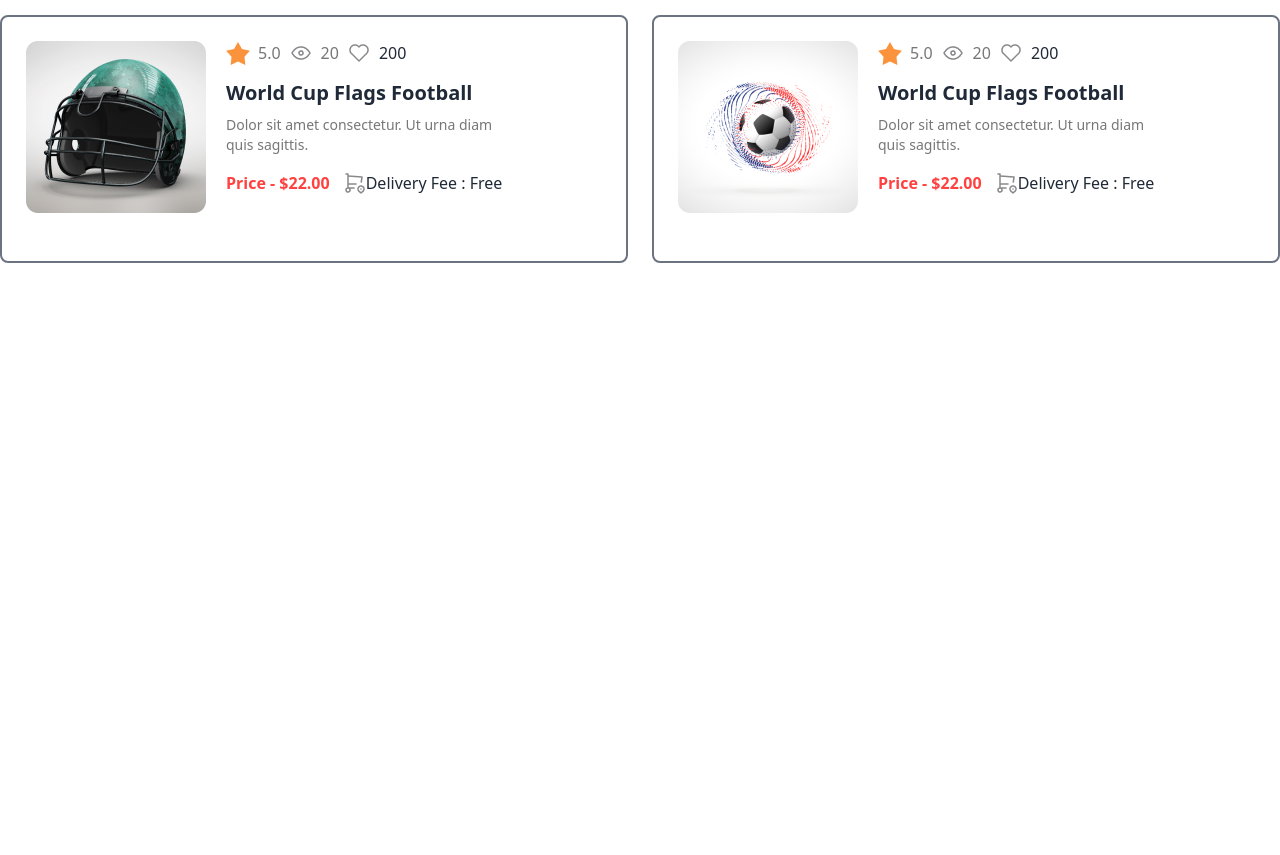
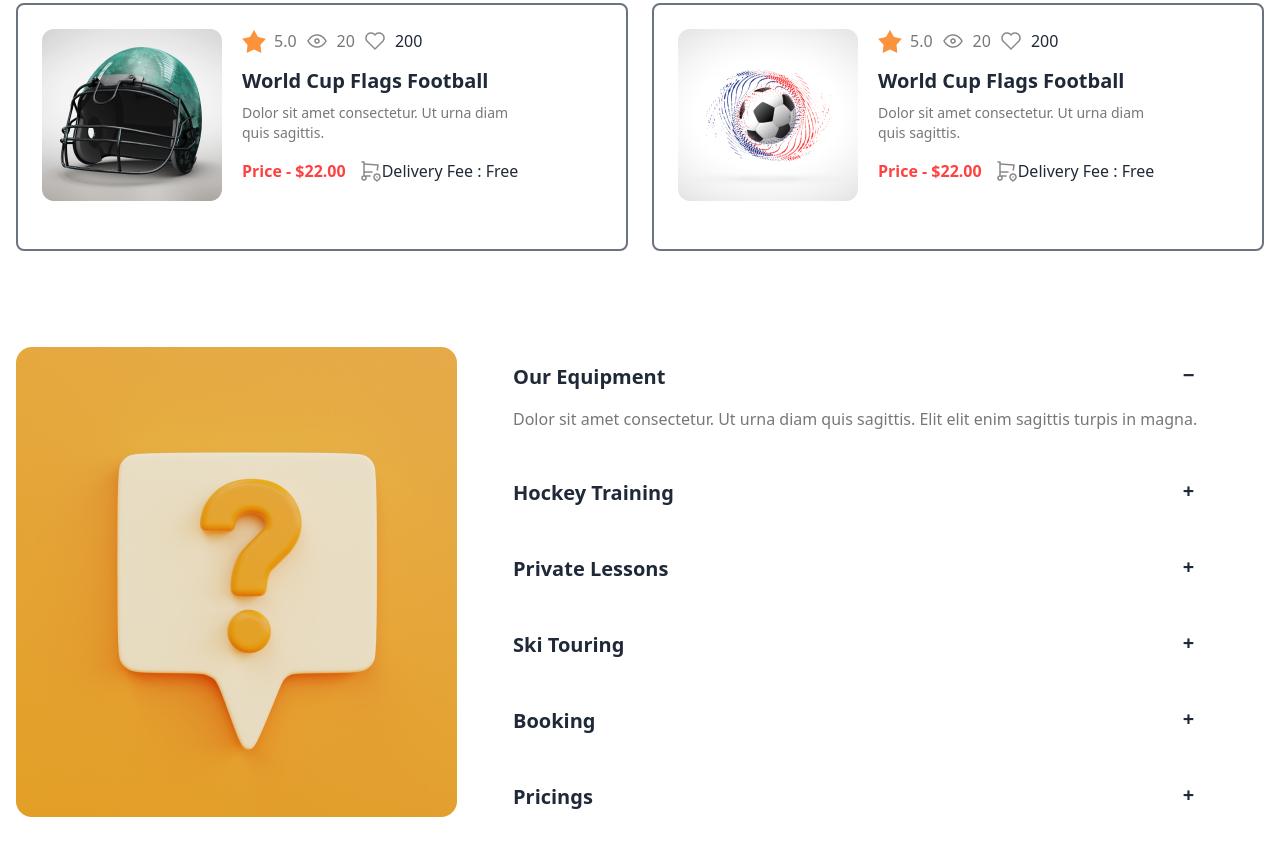
Before and after one commit to shahadat500441/hockeys-tailwiend-project, a plain HTML site: page index.html in a window 1280 px wide. Shown: the part 2331-3186 px from the top of the page. Before the commit the page ends 2690 px from the top, so only its background shows below. Drawn offline with nearby package versions, Linux system fonts and the light colour scheme.

Commit message:
QA section added

```diff
--- a/index.html
+++ b/index.html
@@ -39,7 +39,7 @@
 
         <!-- banner section -->
         <div class="carousel w-full">
-            <div id="slide1" class="carousel-item relative w-full bg-[url(./images/banner1.png)] ">
+            <div id="slide1" class="carousel-item relative w-full  ">
 
                 <div class="absolute flex justify-between transform -translate-y-1/2 left-5 right-5 top-1/2">
                     <a href="#slide4" class="btn btn-circle">❮</a>
@@ -56,7 +56,7 @@
         </div>
     </header>
 
-    <main class="container mx-auto">
+    <main class="container mx-auto bg-white px-4">
         <!-- hockeys club section -->
         <section>
             <h2 class="text-center text-4xl font-extrabold">Professional Hockeys Club</h2>
@@ -175,7 +175,7 @@
 
                 <!-- first card -->
                 <div class="flex flex-col lg:flex-row border-2 border-gray-500 p-6 rounded-lg ">
-                    <div  class="mr-5 mb-6 ">
+                    <div class="mr-5 mb-6 ">
                         <img class="w-full" src="Images/5.png" alt="">
                     </div>
 
@@ -186,12 +186,13 @@
                             <h2 class="text-[#777]">5.0</h2>
                             <img src="Images/icon_1.png" alt="">
                             <h2 class="text-[#777]">20</h2>
-                            <img src="Images/icon_2.png" alt="" >
+                            <img src="Images/icon_2.png" alt="">
                             <h2 class="text-[700]">200</h2>
                         </div>
 
                         <h2 class="text-xl font-bold my-2 ">World Cup Flags Football</h2>
-                        <p class="text-[#777] text-sm ">Dolor sit amet consectetur. Ut urna diam <br> quis sagittis. </p>
+                        <p class="text-[#777] text-sm ">Dolor sit amet consectetur. Ut urna diam <br> quis sagittis.
+                        </p>
 
                         <div class="lg:flex justify-between mr-2 ">
                             <div>
@@ -199,8 +200,8 @@
                             </div>
 
                             <div class="flex items-center  ">
-                                <img  src="Images/icon_3.png" alt="">
-                                <h2 >Delivery Fee : Free</h2>
+                                <img src="Images/icon_3.png" alt="">
+                                <h2>Delivery Fee : Free</h2>
                             </div>
                         </div>
                     </div>
@@ -209,7 +210,7 @@
 
                 <!-- second card -->
                 <div class="flex flex-col lg:flex-row border-2 border-gray-500 p-6 rounded-lg ">
-                    <div  class="mr-5 mb-6 ">
+                    <div class="mr-5 mb-6 ">
                         <img class="w-full" src="Images/6.png" alt="">
                     </div>
                     <div>
@@ -219,12 +220,13 @@
                             <h2 class="text-[#777]">5.0</h2>
                             <img src="Images/icon_1.png" alt="">
                             <h2 class="text-[#777]">20</h2>
-                            <img src="Images/icon_2.png" alt="" >
+                            <img src="Images/icon_2.png" alt="">
                             <h2 class="text-[700]">200</h2>
                         </div>
 
                         <h2 class="text-xl font-bold my-2 ">World Cup Flags Football</h2>
-                        <p class="text-[#777] text-sm ">Dolor sit amet consectetur. Ut urna diam <br> quis sagittis. </p>
+                        <p class="text-[#777] text-sm ">Dolor sit amet consectetur. Ut urna diam <br> quis sagittis.
+                        </p>
 
                         <div class="lg:flex justify-between mr-2 ">
                             <div>
@@ -232,8 +234,8 @@
                             </div>
 
                             <div class="flex items-center  ">
-                                <img  src="Images/icon_3.png" alt="">
-                                <h2 >Delivery Fee : Free</h2>
+                                <img src="Images/icon_3.png" alt="">
+                                <h2>Delivery Fee : Free</h2>
                             </div>
                         </div>
                     </div>
@@ -243,7 +245,7 @@
 
                 <!-- third card -->
                 <div class="flex flex-col lg:flex-row border-2 border-gray-500 p-6 rounded-lg ">
-                    <div  class="mr-5 mb-6 ">
+                    <div class="mr-5 mb-6 ">
                         <img class="w-full" src="Images/7.png" alt="">
                     </div>
 
@@ -254,12 +256,13 @@
                             <h2 class="text-[#777]">5.0</h2>
                             <img src="Images/icon_1.png" alt="">
                             <h2 class="text-[#777]">20</h2>
-                            <img src="Images/icon_2.png" alt="" >
+                            <img src="Images/icon_2.png" alt="">
                             <h2 class="text-[700]">200</h2>
                         </div>
 
                         <h2 class="text-xl font-bold my-2 ">World Cup Flags Football</h2>
-                        <p class="text-[#777] text-sm ">Dolor sit amet consectetur. Ut urna diam <br> quis sagittis. </p>
+                        <p class="text-[#777] text-sm ">Dolor sit amet consectetur. Ut urna diam <br> quis sagittis.
+                        </p>
 
                         <div class="lg:flex justify-between mr-2 ">
                             <div>
@@ -267,8 +270,8 @@
                             </div>
 
                             <div class="flex items-center  ">
-                                <img  src="Images/icon_3.png" alt="">
-                                <h2 >Delivery Fee : Free</h2>
+                                <img src="Images/icon_3.png" alt="">
+                                <h2>Delivery Fee : Free</h2>
                             </div>
                         </div>
                     </div>
@@ -277,7 +280,7 @@
 
                 <!-- forth card -->
                 <div class="flex flex-col lg:flex-row border-2 border-gray-500 p-6 rounded-lg ">
-                    <div  class="mr-5 mb-6 ">
+                    <div class="mr-5 mb-6 ">
                         <img class="w-full" src="Images/8.png" alt="">
                     </div>
                     <div>
@@ -287,12 +290,13 @@
                             <h2 class="text-[#777]">5.0</h2>
                             <img src="Images/icon_1.png" alt="">
                             <h2 class="text-[#777]">20</h2>
-                            <img src="Images/icon_2.png" alt="" >
+                            <img src="Images/icon_2.png" alt="">
                             <h2 class="text-[700]">200</h2>
                         </div>
 
                         <h2 class="text-xl font-bold my-2 ">World Cup Flags Football</h2>
-                        <p class="text-[#777] text-sm ">Dolor sit amet consectetur. Ut urna diam <br> quis sagittis. </p>
+                        <p class="text-[#777] text-sm ">Dolor sit amet consectetur. Ut urna diam <br> quis sagittis.
+                        </p>
 
                         <div class="lg:flex justify-between mr-2 ">
                             <div>
@@ -300,15 +304,15 @@
                             </div>
 
                             <div class="flex items-center  ">
-                                <img  src="Images/icon_3.png" alt="">
-                                <h2 >Delivery Fee : Free</h2>
+                                <img src="Images/icon_3.png" alt="">
+                                <h2>Delivery Fee : Free</h2>
                             </div>
                         </div>
                     </div>
                 </div>
                 <!-- fifth card -->
                 <div class="flex flex-col lg:flex-row border-2 border-gray-500 p-6 rounded-lg ">
-                    <div  class="mr-5 mb-6 ">
+                    <div class="mr-5 mb-6 ">
                         <img class="w-full" src="Images/9.png" alt="">
                     </div>
 
@@ -319,12 +323,13 @@
                             <h2 class="text-[#777]">5.0</h2>
                             <img src="Images/icon_1.png" alt="">
                             <h2 class="text-[#777]">20</h2>
-                            <img src="Images/icon_2.png" alt="" >
+                            <img src="Images/icon_2.png" alt="">
                             <h2 class="text-[700]">200</h2>
                         </div>
 
                         <h2 class="text-xl font-bold my-2 ">World Cup Flags Football</h2>
-                        <p class="text-[#777] text-sm ">Dolor sit amet consectetur. Ut urna diam <br> quis sagittis. </p>
+                        <p class="text-[#777] text-sm ">Dolor sit amet consectetur. Ut urna diam <br> quis sagittis.
+                        </p>
 
                         <div class="lg:flex justify-between mr-2 ">
                             <div>
@@ -332,8 +337,8 @@
                             </div>
 
                             <div class="flex items-center  ">
-                                <img  src="Images/icon_3.png" alt="">
-                                <h2 >Delivery Fee : Free</h2>
+                                <img src="Images/icon_3.png" alt="">
+                                <h2>Delivery Fee : Free</h2>
                             </div>
                         </div>
                     </div>
@@ -342,7 +347,7 @@
 
                 <!-- sixth card -->
                 <div class="flex flex-col lg:flex-row border-2 border-gray-500 p-6 rounded-lg ">
-                    <div  class="mr-5 mb-6 ">
+                    <div class="mr-5 mb-6 ">
                         <img class="w-full" src="Images/10.png" alt="">
                     </div>
                     <div>
@@ -352,12 +357,13 @@
                             <h2 class="text-[#777]">5.0</h2>
                             <img src="Images/icon_1.png" alt="">
                             <h2 class="text-[#777]">20</h2>
-                            <img src="Images/icon_2.png" alt="" >
+                            <img src="Images/icon_2.png" alt="">
                             <h2 class="text-[700]">200</h2>
                         </div>
 
                         <h2 class="text-xl font-bold my-2 ">World Cup Flags Football</h2>
-                        <p class="text-[#777] text-sm ">Dolor sit amet consectetur. Ut urna diam <br> quis sagittis. </p>
+                        <p class="text-[#777] text-sm ">Dolor sit amet consectetur. Ut urna diam <br> quis sagittis.
+                        </p>
 
                         <div class="lg:flex justify-between mr-2 ">
                             <div>
@@ -365,15 +371,82 @@
                             </div>
 
                             <div class="flex items-center  ">
-                                <img  src="Images/icon_3.png" alt="">
-                                <h2 >Delivery Fee : Free</h2>
+                                <img src="Images/icon_3.png" alt="">
+                                <h2>Delivery Fee : Free</h2>
                             </div>
                         </div>
                     </div>
                 </div>
+            </div>
+        </section>
+
+        <!-- Clients Question section -->
+
+        <section class="my-24">
+            <div class="flex flex-col lg:flex-row gap-10">
+                <div >
+                    <img src="Images/11.png" alt="">
+                </div>
+
+                <div>
+                    <div class="collapse collapse-plus mb-4">
+                        <input type="radio" name="my-accordion-3" checked="checked" />
+                        <div class="collapse-title text-xl font-bold">
+                            Our Equipment
+                        </div>
+                        <div class="collapse-content">
+                            <p class="text-[#777]">Dolor sit amet consectetur. Ut urna diam quis sagittis. Elit elit enim sagittis turpis in magna.</p>
+                        </div>
+                    </div>
+                    <div class="collapse collapse-plus mb-4 ">
+                        <input type="radio" name="my-accordion-3" />
+                        <div class="collapse-title text-xl font-bold">
+                            Hockey Training
+                        </div>
+                        <div class="collapse-content">
+                            <p>hello</p>
+                        </div>
+                    </div>
+                    <div class="collapse collapse-plus  mb-4">
+                        <input type="radio" name="my-accordion-3" />
+                        <div class="collapse-title text-xl font-bold">
+                            Private Lessons
+                        </div>
+                        <div class="collapse-content">
+                            <p>hello</p>
+                        </div>
+                    </div>
+                    <div class="collapse collapse-plus mb-4 ">
+                        <input type="radio" name="my-accordion-3" />
+                        <div class="collapse-title text-xl font-bold">
+                            Ski Touring
+                        </div>
+                        <div class="collapse-content">
+                            <p>hello</p>
+                        </div>
+                    </div>
+
+                    <div class="collapse collapse-plus  mb-4">
+                        <input type="radio" name="my-accordion-3" />
+                        <div class="collapse-title text-xl font-bold">
+                            Booking
+                        </div>
+                        <div class="collapse-content">
+                            <p>hello</p>
+                        </div>
+                    </div>
+                    <div class="collapse collapse-plus  ">
+                        <input type="radio" name="my-accordion-3" />
+                        <div class="collapse-title text-xl font-bold">
+                            Pricings
+                        </div>
+                        <div class="collapse-content">
+                            <p>hello</p>
+                        </div>
+                    </div>
 
 
-
+                </div>
 
             </div>
         </section>
```
